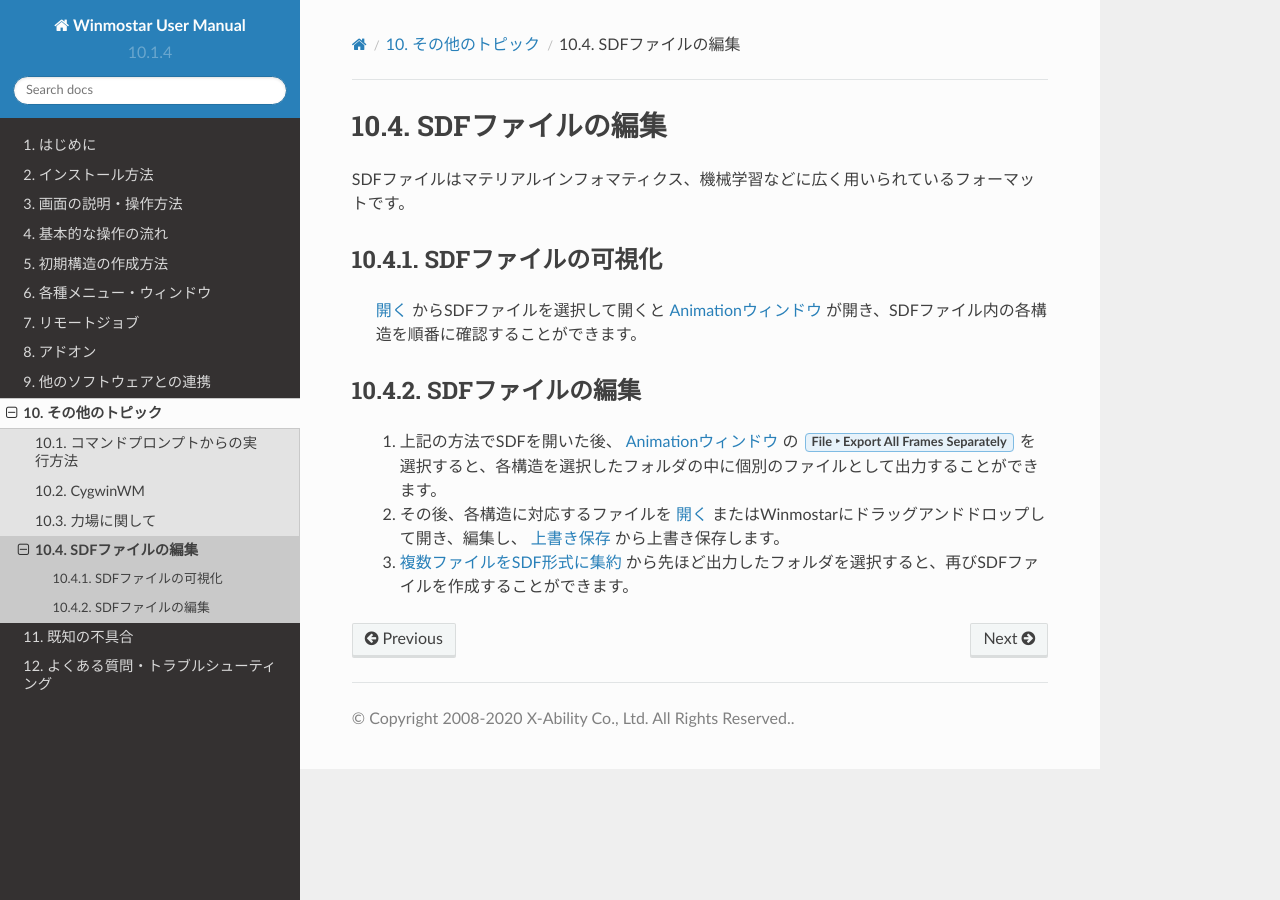
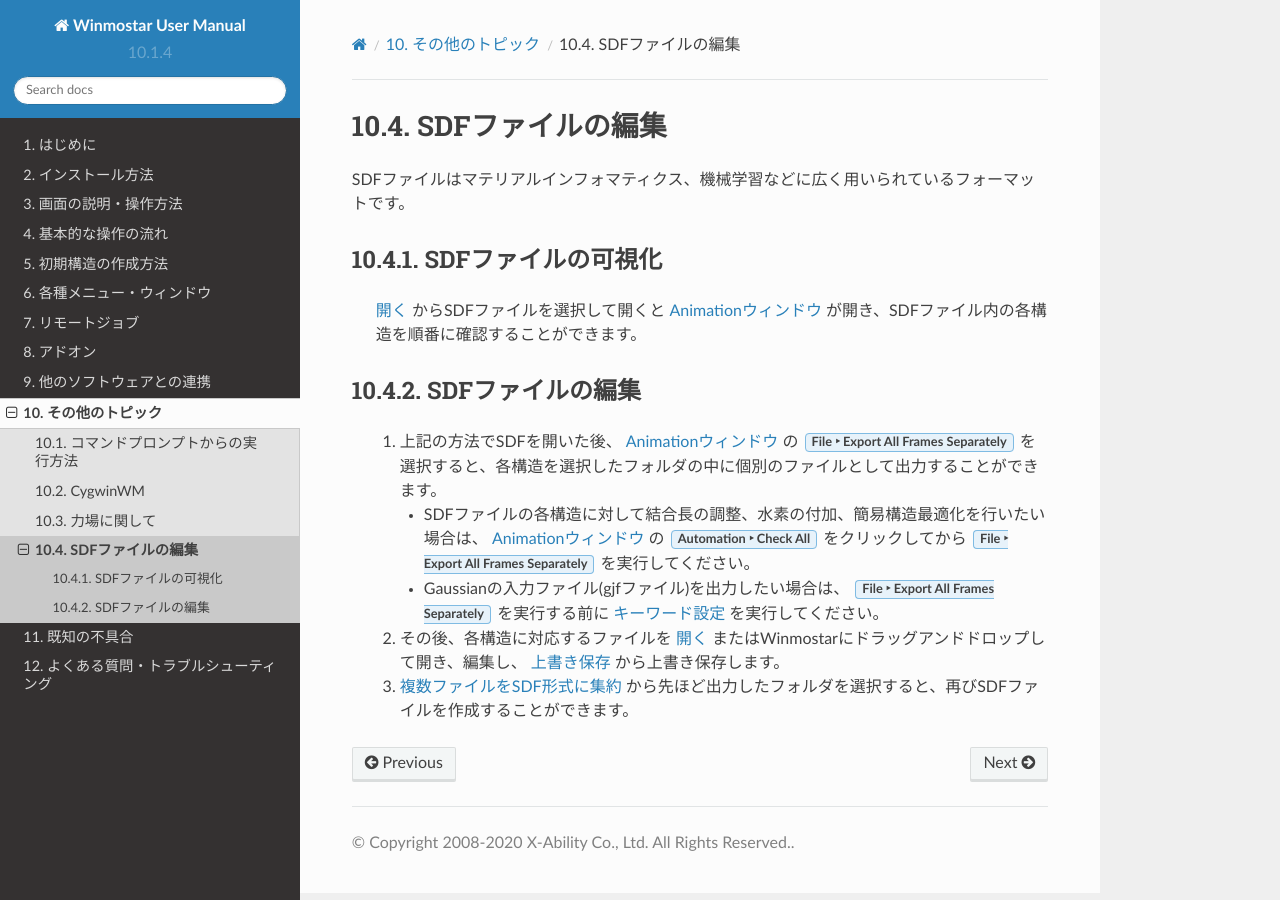
Before and after one commit to X-Ability/winmostar_doc, a Sphinx documentation site: the page built from source/advanced/sdfformat.rst, in a window 1280 px wide. Built offline with Sphinx 7.4.7 and the Read the Docs theme 2.0.0, drawn with Linux system fonts in a browser that asks for light colours; formulas are drawn with MathJax 3.

Commit message:
SDFファイルの編集に加筆

```diff
--- a/source/advanced/sdfformat.rst
+++ b/source/advanced/sdfformat.rst
@@ -13,5 +13,9 @@
 -------------------------------
 
    1. 上記の方法でSDFを開いた後、 :ref:`animation_top` の :menuselection:`File --> Export All Frames Separately` を選択すると、各構造を選択したフォルダの中に個別のファイルとして出力することができます。
+
+      - SDFファイルの各構造に対して結合長の調整、水素の付加、簡易構造最適化を行いたい場合は、 :ref:`animation_top` の :menuselection:`Automation --> Check All` をクリックしてから :menuselection:`File --> Export All Frames Separately` を実行してください。
+      - Gaussianの入力ファイル(gjfファイル)を出力したい場合は、 :menuselection:`File --> Export All Frames Separately` を実行する前に :ref:`qm_gaussian_keyword` を実行してください。
+
    2. その後、各構造に対応するファイルを :ref:`file_open` またはWinmostarにドラッグアンドドロップして開き、編集し、 :ref:`file_save` から上書き保存します。
    3. :ref:`tools_composesdf` から先ほど出力したフォルダを選択すると、再びSDFファイルを作成することができます。
--- a/source/winmos/qm/winmos_gaussian.rst
+++ b/source/winmos/qm/winmos_gaussian.rst
@@ -8,6 +8,8 @@
    Gaussianに関するメニューです。
 
    Gaussianを利用するためには別途Gaussianをインストールする必要があります。
+
+.. _qm_gaussian_keyword:
 
 キーワード設定
 ------------------------
```
